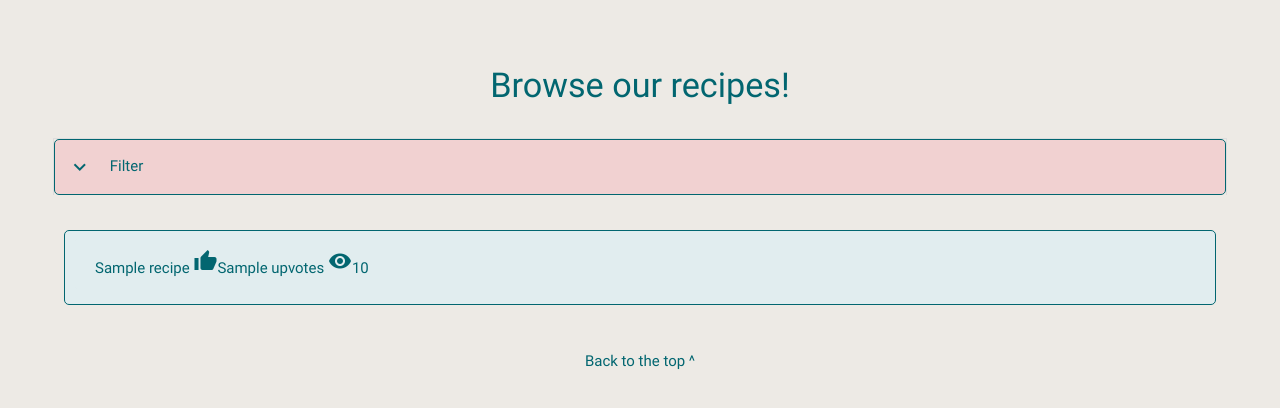
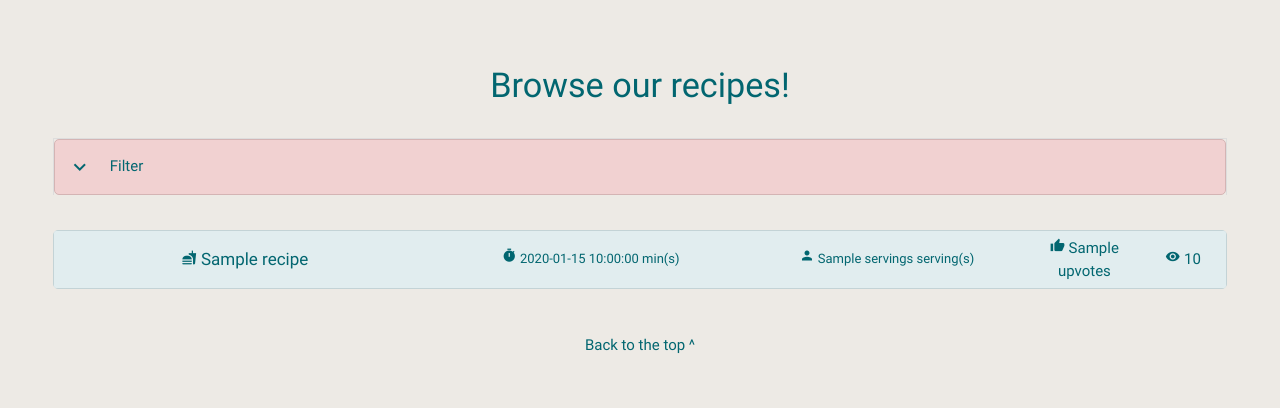
Before and after one commit to Kash1503/data-centric-development, a Flask app: a page that uses templates/browse.html in a window 1280 px wide. Shown: the part 64-472 px from the top of the page. Run offline with Flask 2, Linux system fonts and the light colour scheme; a database or web service that is not in the repository returns one stand-in record (values such as "Sample title"); some libraries are stand-ins or nearby versions.

Commit message:
Fix position of flash message. Add more information to each recipe in the list. minor changes to styling

```diff
--- a/static/css/style.css
+++ b/static/css/style.css
@@ -82,14 +82,14 @@ textarea.materialize-textarea {
 .section-box {
   background-color: #e1edef;
   border-radius: 5px;
-  border: 1px solid #026670;
+  border: 1px solid #c3d3d6;
   width: 95% auto;
   padding-left: 10px; }
 
 .left-section-box {
   background-color: #f1d1d1;
   border-radius: 5px;
-  border: 1px solid #026670;
+  border: 1px solid #d4b4b4;
   width: 95% auto;
   padding-left: 10px;
   color: #026670; }
@@ -131,16 +131,46 @@ textarea.materialize-textarea {
   font-size: 15px;
   color: #026670; }
 
+.flash-message {
+  font-size: 20px;
+  background-color: #f1d1d1;
+  border: 1px solid #d4b4b4;
+  border-radius: 5px; }
+
 .collection
 .collection-item {
   background-color: #e1edef;
-  border: none; }
+  padding: 0 5px;
+  border-bottom: 1px solid #c3d3d6; }
 
 .collection
 a.collection-item {
   color: #026670; }
 
 .collection {
-  border: none; }
+  border: none;
+  margin: 0; }
+
+.recipe-entry {
+  margin: 0; }
+
+.recipe-title {
+  font-size: 17px;
+  text-align: center; }
+
+.recipe-info {
+  font-size: 13px;
+  text-align: center; }
+
+.recipe-icon {
+  font-size: 15px;
+  text-align: center; }
+
+.recipe-box {
+  background-color: #e1edef;
+  border-radius: 5px;
+  border: 1px solid #c3d3d6;
+  width: 95% auto;
+  padding: 0 !important; }
 
 /*# sourceMappingURL=style.css.map */
--- a/static/css/style.scss
+++ b/static/css/style.scss
@@ -3,7 +3,9 @@
 $background: #edeae5;
 $main-text: #026670;
 $section-color: #e1edef;
+$section-border: #c3d3d6;
 $left-section-color: #f1d1d1;
+$left-section-border: #d4b4b4;
 
 // Colors
 body {
@@ -114,7 +116,7 @@ textarea.materialize-textarea{
 .section-box {
     background-color: $section-color;
     border-radius: 5px;
-    border: 1px solid $main-text;
+    border: 1px solid $section-border;
     width: 95% auto;
     padding-left: 10px;
 }
@@ -122,7 +124,7 @@ textarea.materialize-textarea{
 .left-section-box {
     background-color: $left-section-color;
     border-radius: 5px;
-    border: 1px solid $main-text;
+    border: 1px solid $left-section-border;
     width: 95% auto;
     padding-left: 10px;
     color: $main-text;
@@ -179,12 +181,22 @@ textarea.materialize-textarea{
     color: $main-text;
 }
 
-// Browse page
+//Login page
+
+.flash-message{
+    font-size: 20px;
+    background-color: $left-section-color;
+    border: 1px solid $left-section-border;
+    border-radius: 5px;
+}
+
+// User and Browse Page
 
 .collection
 .collection-item{
     background-color: $section-color;
-    border: none;
+    padding: 0 5px;
+    border-bottom: 1px solid $section-border;
 }
 
 .collection
@@ -194,4 +206,33 @@ a.collection-item{
 
 .collection{
     border: none;
+    margin: 0;
 }
+
+
+.recipe-entry{
+    margin: 0;
+}
+
+.recipe-title{
+    font-size: 17px;
+    text-align: center;
+}
+
+.recipe-info{
+    font-size: 13px;
+    text-align: center;
+}
+
+.recipe-icon{
+    font-size: 15px;
+    text-align: center;
+}
+
+.recipe-box {
+    background-color: $section-color;
+    border-radius: 5px;
+    border: 1px solid $section-border;
+    width: 95% auto;
+    padding: 0 !important;
+}
--- a/templates/browse.html
+++ b/templates/browse.html
@@ -11,7 +11,7 @@
         <li>
             <div class="collapsible-header left-section-box"><i class="material-icons">keyboard_arrow_down</i> Filter
             </div>
-            <div class="collapsible-body">
+            <div class="collapsible-body section-box">
                 <form action="{{url_for('filter_recipes', username=username)}}" method="POST">
                     <div class="row">
                         <div class="col s12">
@@ -115,20 +115,33 @@
     </ul>
 </div>
 <div class="row">
-    <div class="col s12">
-        <div class="section-box">
-            <div class="collection">
-
-                {% if recipes.count() > 0 %} {% for recipe in recipes %}
-                <a href="{{url_for('recipe_details', username=username, source='browse', recipe_id=recipe._id)}}" class="collection-item">
-                {{recipe.title}}
-                <i class="material-icons">thumb_up</i>{{recipe.upvotes}}
-                <i class="material-icons">remove_red_eye</i>{{recipe.views}}
+    <div class="col s12 recipe-box">
+        <div class="collection">
+            {% if recipes.count() > 0 %} {% for recipe in recipes %}
+            <a href="{{url_for('recipe_details', username=username, source='user_page', recipe_id=recipe._id)}}" class="collection-item">
+                <div class="row recipe-entry">
+                    <div class="valign-wrapper center-align">
+                        <div class="col s4 recipe-title">
+                            <p><i class="material-icons recipe-icon">fastfood</i> {{recipe.title}}</p>
+                        </div>
+                        <div class="col s3 recipe-info">
+                            <p><i class="material-icons recipe-icon">timer</i> {{recipe.time}} min(s)</p>
+                        </div>
+                        <div class="col s3 recipe-info">
+                            <p><i class="material-icons recipe-icon">person</i> {{recipe.servings}} serving(s)</p>
+                        </div>
+                        <div class="col s1">
+                            <i class="material-icons recipe-icon">thumb_up</i> {{recipe.upvotes}}
+                        </div>
+                        <div class="col s1">
+                            <i class="material-icons recipe-icon">remove_red_eye</i> {{recipe.views}}
+                        </div>
+                    </div>
+                </div>
             </a> {% endfor %} {% else %}
-                <div class="collection-item">Oh no! There's no recipes in the book!
-                    <a href="{{url_for('add_recipe', username=username.lower())}}">Be the first to add a recipe here!</a></div>
-                {% endif %}
-            </div>
+            <div class="collection-item">Oh no! No matching recipe found!
+                <a href="{{url_for('add_recipe', username=username.lower())}}">Be the first to add one?</a></div>
+            {% endif %}
         </div>
     </div>
 </div>
--- a/templates/login.html
+++ b/templates/login.html
@@ -30,7 +30,11 @@
             </div>
         </div>
         {% for message in get_flashed_messages()%}
-        {{ message }}
+        <div class="row">
+            <div class="col s6 offset-s3 flash-message">
+                {{ message }}
+            </div>
+        </div>
         {% endfor %}
         <div class="row">
             <form action="{{url_for('get_user')}}" method="POST" class="col s6 offset-s3 section-box">
```
Also changed, not shown: templates/user.html (+20 -4 lines), 1 other file.
